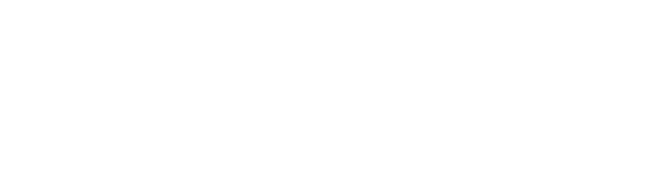
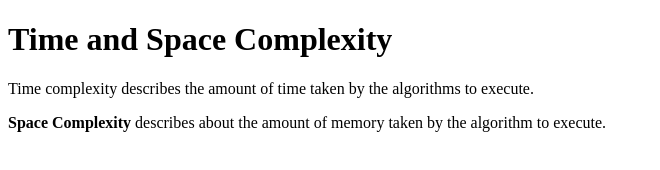
Before and after one commit to acciojob/time-and-space-complexity-Ammulu-unique, a website: page main.html in a window 1280 px wide. Shown: the whole page, without its empty margins (0-660 px from the left). Drawn offline with Linux system fonts and the light colour scheme.

Commit message:
created a submission

```diff
--- a/main.html
+++ b/main.html
@@ -8,6 +8,9 @@
 
 <body>
 	<!-- the entire body must be written by student -->
+	<h1>Time and Space Complexity</h1>
+	<p>Time complexity describes the amount of time taken by the algorithms to execute. </p>
+	<p><b>Space Complexity</b> describes about the amount of memory taken by the algorithm to execute.</p>
     <script type="text/javascript" src="./script.js">
 </script>
 
```
